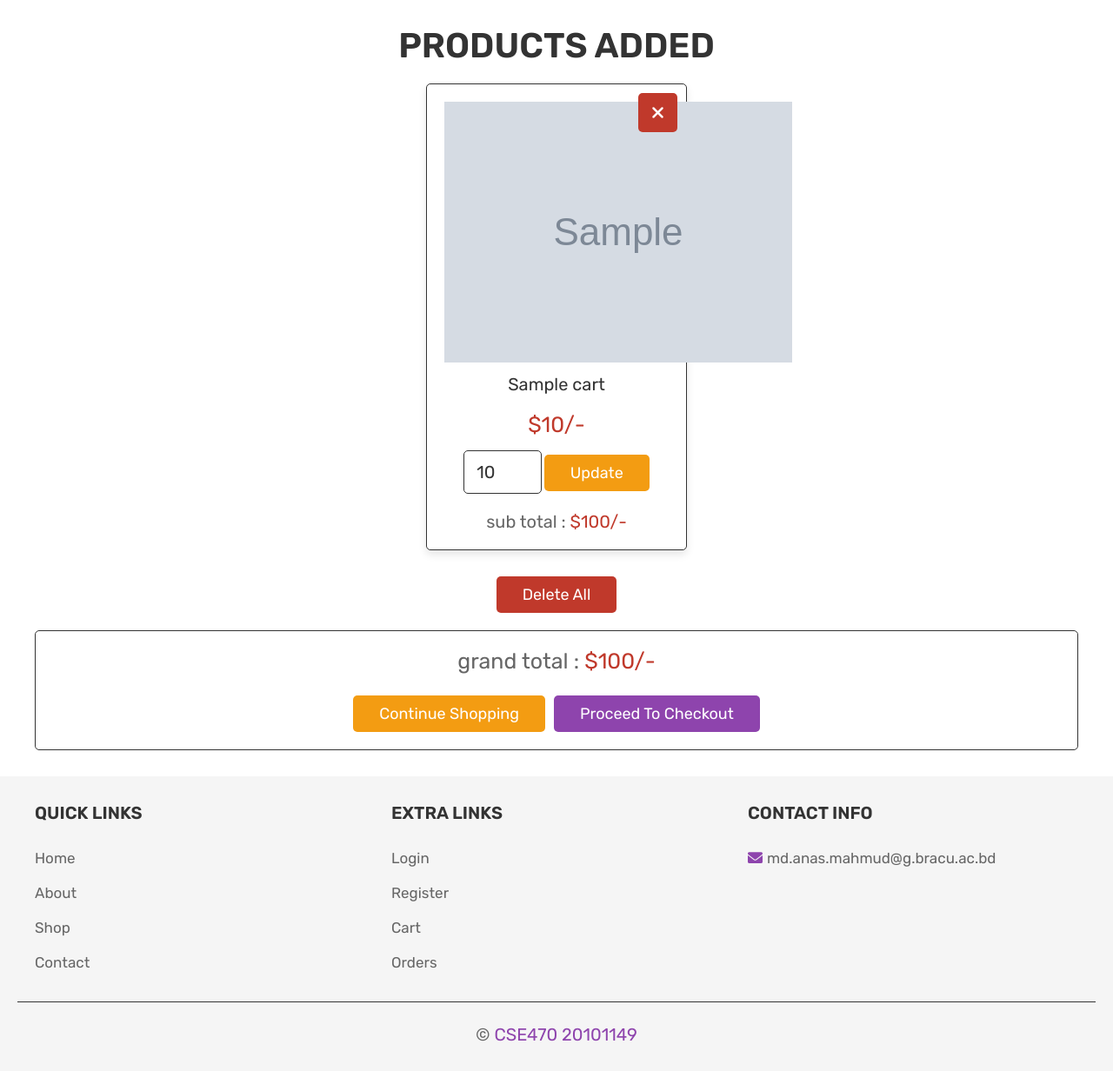
After one commit to abidnancel/BookShop-CSE470, a PHP site: page /cart.php in a window 1280 px wide. The commit adds this page. Shown: the part 325-1557 px from the top of the page at 87% size. Run offline with PHP 8.4, Linux system fonts and the light colour scheme; the visitor is signed in with stand-in values (Sample User, id 1); tables that the repository leaves empty hold one stand-in row (values such as "Sample post"); grey boxes marked "Sample" are stand-in pictures.

Commit message:
Added cart option

```diff
--- a/admin_products.php
+++ b/admin_products.php
@@ -14,6 +14,7 @@ if(isset($_POST['add_product_button'])){
    // This is only for the "product" table
    $name = mysqli_real_escape_string($conn, $_POST['name']);
    $price = $_POST['price'];
+
    $image = $_FILES['image']['name'];
    $image_size = $_FILES['image']['size'];
    $image_tmp_name = $_FILES['image']['tmp_name'];
--- /dev/null
+++ b/cart.php
@@ -0,0 +1,112 @@
+<?php
+
+include 'config.php';
+
+session_start();
+
+$user_id = $_SESSION['user_id'];
+
+if(!isset($user_id)){
+   header('location:login.php');
+}
+
+if(isset($_POST['update_cart'])){
+   $cart_id = $_POST['cart_id'];
+   $cart_quantity = $_POST['cart_quantity'];
+   mysqli_query($conn, "UPDATE `cart` SET quantity = '$cart_quantity' WHERE id = '$cart_id'") or die('query failed');
+   $message[] = 'cart quantity updated!';
+}
+
+if(isset($_GET['delete'])){
+   $delete_id = $_GET['delete'];
+   mysqli_query($conn, "DELETE FROM `cart` WHERE id = '$delete_id'") or die('query failed');
+   header('location:cart.php');
+}
+
+if(isset($_GET['delete_all'])){
+   mysqli_query($conn, "DELETE FROM `cart` WHERE user_id = '$user_id'") or die('query failed');
+   header('location:cart.php');
+}
+
+?>
+
+<!DOCTYPE html>
+<html lang="en">
+<head>
+   <meta charset="UTF-8">
+   <meta http-equiv="X-UA-Compatible" content="IE=edge">
+   <meta name="viewport" content="width=device-width, initial-scale=1.0">
+   <title>cart</title>
+
+   <!-- font awesome cdn link  -->
+   <link rel="stylesheet" href="https://cdnjs.cloudflare.com/ajax/libs/font-awesome/6.0.0/css/all.min.css">
+
+   <!-- custom css file link  -->
+   <link rel="stylesheet" href="css/style.css">
+
+</head>
+<body>
+
+<?php include 'header.php'; ?>
+
+<div class="heading">
+   <h3>shopping cart</h3>
+   <p> <a href="home.php">Home</a> / Cart </p>
+</div>
+
+<section class="shopping-cart">
+
+   <h1 class="title">products added</h1>
+
+   <div class="box-container">
+      <?php
+         $grand_total = 0;
+         $select_cart = mysqli_query($conn, "SELECT * FROM `cart` WHERE user_id = '$user_id'") or die('query failed');
+         if(mysqli_num_rows($select_cart) > 0){
+            while($fetch_cart = mysqli_fetch_assoc($select_cart)){
+      ?>
+      <div class="box">
+         <a href="cart.php?delete=<?php echo $fetch_cart['id']; ?>" class="fas fa-times" onclick="return confirm('delete this from cart?');"></a>
+         <img src="uploaded_img/<?php echo $fetch_cart['image']; ?>" alt="">
+         <div class="name"><?php echo $fetch_cart['name']; ?></div>
+         <div class="price">$<?php echo $fetch_cart['price']; ?>/-</div>
+         <form action="" method="post">
+            <input type="hidden" name="cart_id" value="<?php echo $fetch_cart['id']; ?>">
+            <input type="number" min="1" name="cart_quantity" value="<?php echo $fetch_cart['quantity']; ?>">
+            <input type="submit" name="update_cart" value="update" class="option-btn">
+         </form>
+         <div class="sub-total"> sub total : <span>$<?php echo $sub_total = ($fetch_cart['quantity'] * $fetch_cart['price']); ?>/-</span> </div>
+      </div>
+      <?php
+      $grand_total += $sub_total;
+         }
+      }else{
+         echo '<p class="empty">Your Cart Is Empty</p>';
+      }
+      ?>
+   </div>
+
+   <div style="margin-top: 2rem; text-align:center;">
+      <a href="cart.php?delete_all" class="delete-btn <?php echo ($grand_total > 1)?'':'disabled'; ?>" onclick="return confirm('delete all from cart?');">delete all</a>
+   </div>
+
+   <div class="cart-total">
+      <p>grand total : <span>$<?php echo $grand_total; ?>/-</span></p>
+      <div class="flex">
+         <a href="shop.php" class="option-btn">continue shopping</a>
+         <a href="checkout.php" class="btn <?php echo ($grand_total > 1)?'':'disabled'; ?>">proceed to checkout</a>
+      </div>
+   </div>
+
+</section>
+
+
+
+
+<?php include 'footer.php'; ?>
+
+<!-- custom js file link  -->
+<script src="js/script.js"></script>
+
+</body>
+</html>
```
